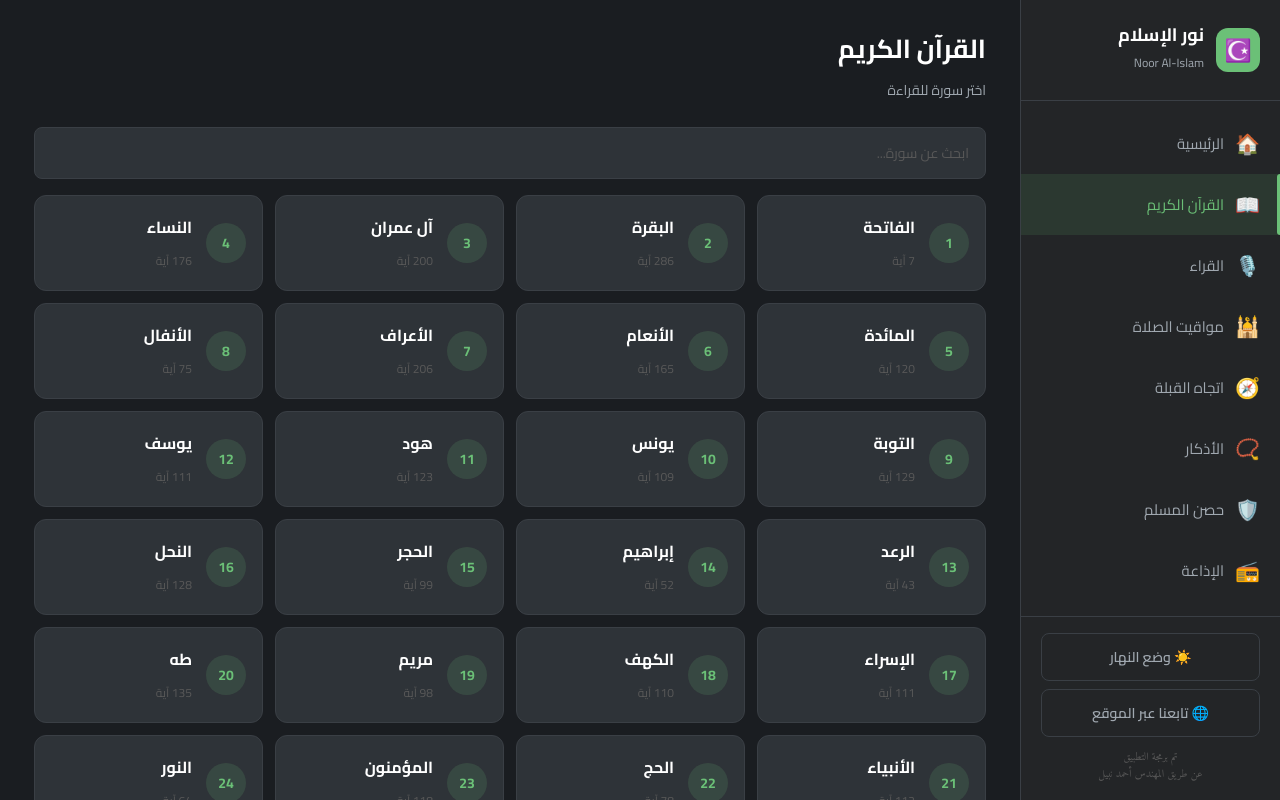
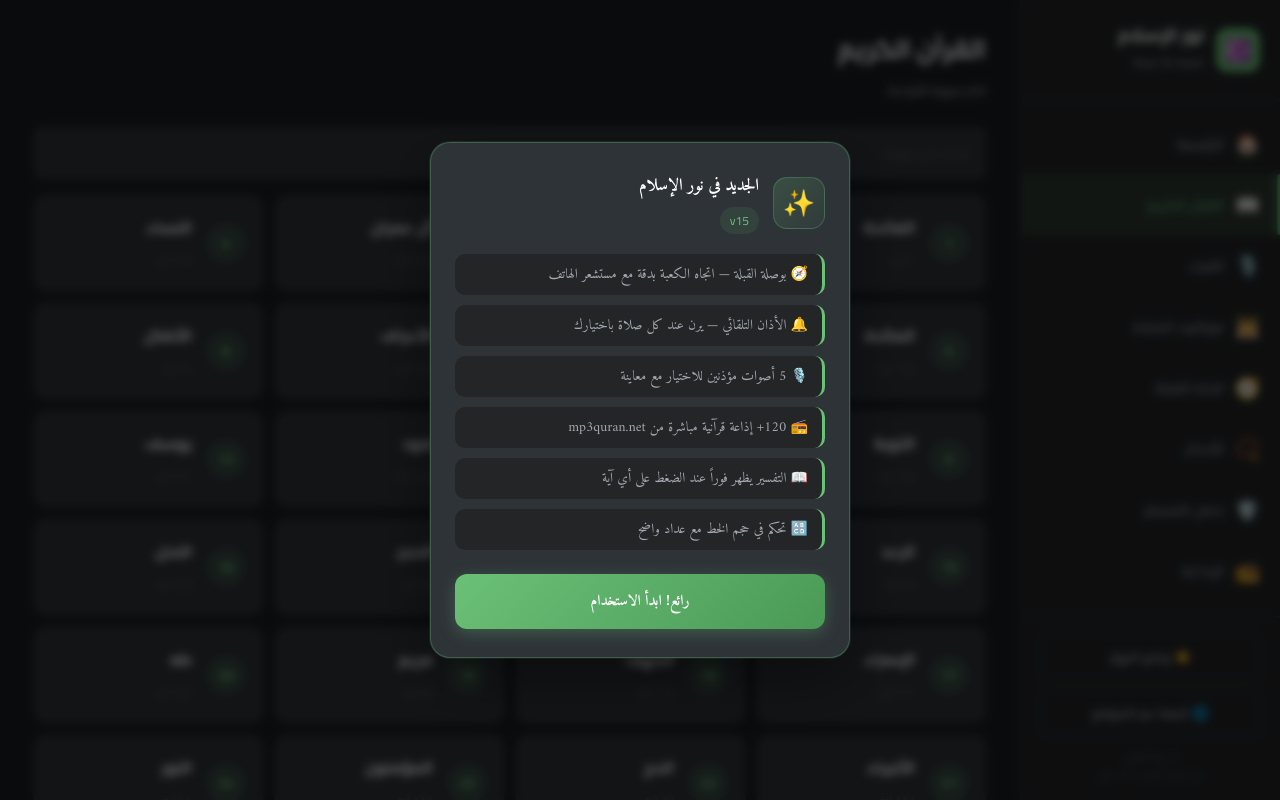
Before and after one commit to Abilaaacg/nabil-quran, a React (Vite) app: page /quran in a window 1280 px wide. Shown: the top 800 px of the page. Built offline with nearby package versions, Linux system fonts and the light colour scheme.

Commit message:
feat: What's New modal after each update with changelog

```diff
--- /dev/null
+++ b/public/changelog.json
@@ -0,0 +1,12 @@
+{
+  "version": "v15",
+  "title": "الجديد في نور الإسلام",
+  "changes": [
+    "🧭 بوصلة القبلة — اتجاه الكعبة بدقة مع مستشعر الهاتف",
+    "🔔 الأذان التلقائي — يرن عند كل صلاة باختيارك",
+    "🎙️ 5 أصوات مؤذنين للاختيار مع معاينة",
+    "📻 120+ إذاعة قرآنية مباشرة من mp3quran.net",
+    "📖 التفسير يظهر فوراً عند الضغط على أي آية",
+    "🔠 تحكم في حجم الخط مع عداد واضح"
+  ]
+}
--- a/src/App.jsx
+++ b/src/App.jsx
@@ -15,12 +15,14 @@ import Radio from './pages/Radio'
 import Settings from './pages/Settings'
 import Qibla from './pages/Qibla'
 import UpdateChecker from './components/UpdateChecker'
+import WhatsNew from './components/WhatsNew'
 
 export default function App() {
   return (
     <AppProvider>
       <BrowserRouter>
         <div className="app-layout">
+          <WhatsNew />
           <UpdateChecker />
           <Sidebar />
           <main className="main-content">
--- /dev/null
+++ b/src/components/WhatsNew.css
@@ -0,0 +1,110 @@
+.wn-overlay {
+  position: fixed;
+  inset: 0;
+  background: rgba(0,0,0,0.6);
+  backdrop-filter: blur(4px);
+  z-index: 1000;
+  display: flex;
+  align-items: center;
+  justify-content: center;
+  padding: 20px;
+  animation: wn-fade-in 0.25s ease;
+}
+
+@keyframes wn-fade-in {
+  from { opacity: 0; }
+  to { opacity: 1; }
+}
+
+.wn-modal {
+  background: var(--bg-card);
+  border: 1px solid rgba(107,192,119,0.3);
+  border-radius: 20px;
+  padding: 28px 24px;
+  max-width: 420px;
+  width: 100%;
+  box-shadow: 0 20px 60px rgba(0,0,0,0.4), 0 0 0 1px rgba(107,192,119,0.15);
+  animation: wn-slide-up 0.3s cubic-bezier(0.34,1.56,0.64,1);
+}
+
+@keyframes wn-slide-up {
+  from { transform: translateY(40px) scale(0.95); opacity: 0; }
+  to   { transform: translateY(0) scale(1); opacity: 1; }
+}
+
+.wn-header {
+  display: flex;
+  align-items: center;
+  gap: 14px;
+  margin-bottom: 20px;
+}
+
+.wn-icon {
+  width: 52px;
+  height: 52px;
+  background: linear-gradient(135deg, rgba(107,192,119,0.2), rgba(107,192,119,0.05));
+  border: 1px solid rgba(107,192,119,0.3);
+  border-radius: 14px;
+  display: flex;
+  align-items: center;
+  justify-content: center;
+  font-size: 26px;
+  flex-shrink: 0;
+}
+
+.wn-title {
+  font-size: 17px;
+  font-weight: 700;
+  color: var(--text-primary);
+  font-family: var(--font-arabic);
+  margin-bottom: 3px;
+}
+
+.wn-version {
+  font-size: 12px;
+  color: var(--accent);
+  background: rgba(107,192,119,0.1);
+  border-radius: 20px;
+  padding: 2px 10px;
+  display: inline-block;
+}
+
+.wn-list {
+  list-style: none;
+  display: flex;
+  flex-direction: column;
+  gap: 10px;
+  margin-bottom: 24px;
+  padding: 0;
+}
+
+.wn-item {
+  font-family: var(--font-arabic);
+  font-size: 14px;
+  color: var(--text-secondary);
+  padding: 10px 14px;
+  background: var(--bg-secondary);
+  border-radius: 10px;
+  border-right: 3px solid var(--accent);
+  line-height: 1.5;
+}
+
+.wn-btn {
+  width: 100%;
+  background: linear-gradient(135deg, #6bc077, #4a9a56);
+  color: #fff;
+  border: none;
+  border-radius: 12px;
+  padding: 14px;
+  font-size: 15px;
+  font-weight: 700;
+  font-family: var(--font-arabic);
+  cursor: pointer;
+  transition: all 0.2s;
+  box-shadow: 0 4px 16px rgba(107,192,119,0.3);
+}
+
+.wn-btn:hover {
+  transform: translateY(-1px);
+  box-shadow: 0 6px 20px rgba(107,192,119,0.4);
+}
--- /dev/null
+++ b/src/components/WhatsNew.jsx
@@ -0,0 +1,49 @@
+import { useState, useEffect } from 'react'
+import './WhatsNew.css'
+
+export default function WhatsNew() {
+  const [data, setData] = useState(null)
+
+  useEffect(() => {
+    fetch('/changelog.json?t=' + Date.now())
+      .then(r => r.json())
+      .then(d => {
+        const seen = localStorage.getItem('seen_version')
+        if (d.version && d.version !== seen) {
+          setData(d)
+        }
+      })
+      .catch(() => {})
+  }, [])
+
+  const close = () => {
+    if (data) localStorage.setItem('seen_version', data.version)
+    setData(null)
+  }
+
+  if (!data) return null
+
+  return (
+    <div className="wn-overlay" onClick={close}>
+      <div className="wn-modal" onClick={e => e.stopPropagation()}>
+        <div className="wn-header">
+          <div className="wn-icon">✨</div>
+          <div>
+            <div className="wn-title">{data.title}</div>
+            <div className="wn-version">{data.version}</div>
+          </div>
+        </div>
+
+        <ul className="wn-list">
+          {data.changes.map((c, i) => (
+            <li key={i} className="wn-item">{c}</li>
+          ))}
+        </ul>
+
+        <button className="wn-btn" onClick={close}>
+          رائع! ابدأ الاستخدام
+        </button>
+      </div>
+    </div>
+  )
+}
```
